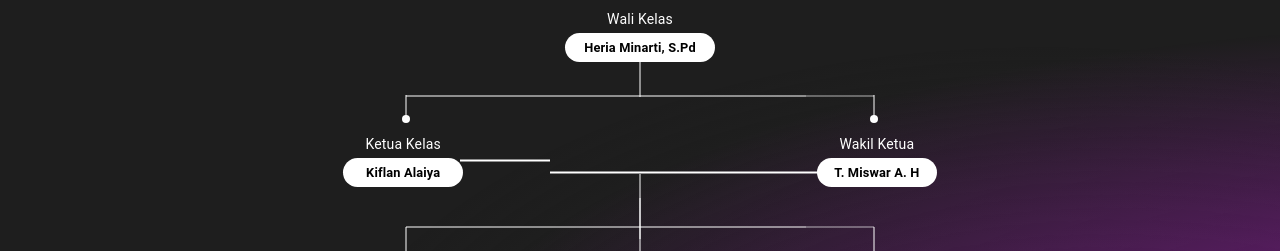
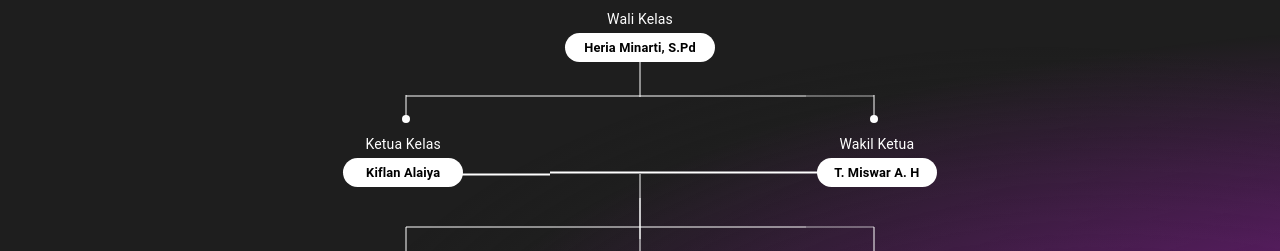
Before and after one commit to audya774/web-class-GTO, a React (Vite) app: page / in a window 1280 px wide. Shown: the part 1540-1791 px from the top of the page. Built offline with nearby package versions, Linux system fonts and the light colour scheme; no server answers; the database is empty.

Commit message:
Update StrukturKelas.jsx

```diff
--- a/src/Pages/StrukturKelas.jsx
+++ b/src/Pages/StrukturKelas.jsx
@@ -45,7 +45,7 @@ const StrukturKelas = () => {
           <div className="relative left-[0.2rem]">
             <BorderStruktur Jabatan="Ketua Kelas" Nama="Kiflan Alaiya" Width="120px" />
           </div>
-          <img src="LineHorizontalPendek.svg" alt="LinePendek" className="relative top-2.80" />
+          <img src="LineHorizontalPendek.svg" alt="LinePendek" className="relative top-3.5" />
           <img src="LineHorizontalPendek.svg" alt="LinePendek" className="relative top-3 hidden lg:flex" />
           <img src="LineHorizontalPendek.svg" alt="LinePendek" className="relative top-3 hidden lg:flex" />
           <img src="LineHorizontalPendek.svg" alt="LinePendek" className="relative top-3 hidden lg:flex" />
```
